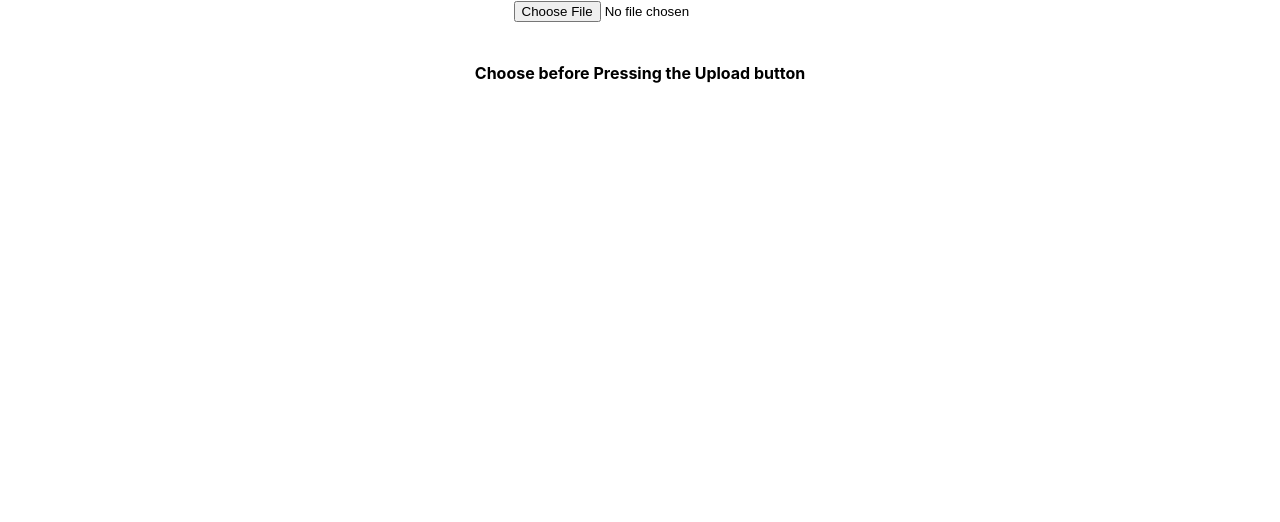
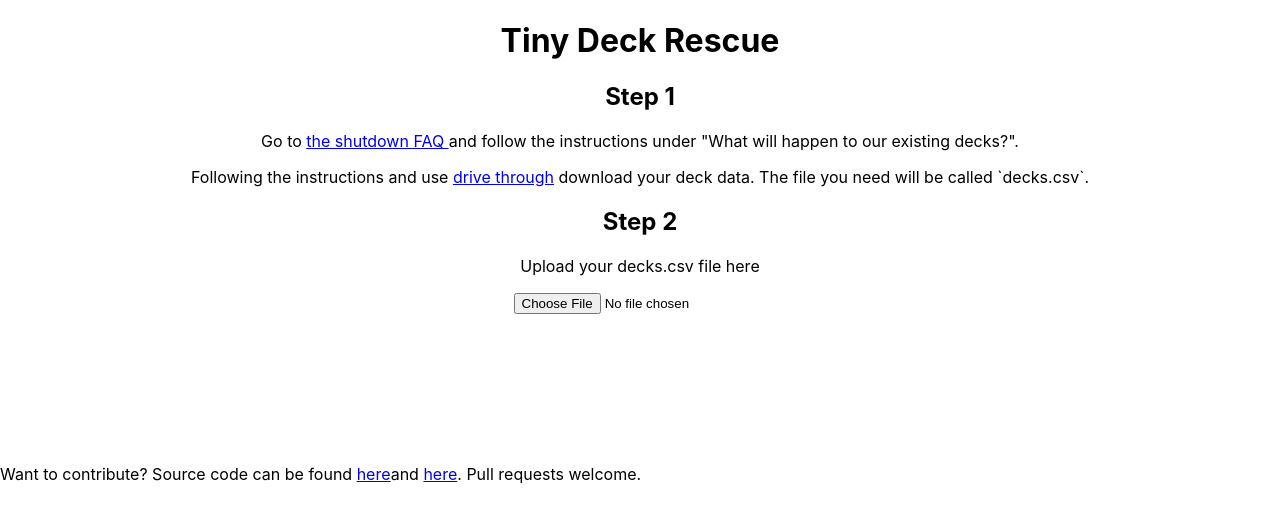
Before and after one commit to Samurai336/deck-loader, a React (Create React App) app: page / in a window 1280 px wide. Shown: the top 522 px of the page. Built offline with nearby package versions, Linux system fonts and the light colour scheme.

Commit message:
better instructions

```diff
--- a/src/App.css
+++ b/src/App.css
@@ -24,6 +24,18 @@
   color: white;
 }
 
+#header {
+  position: relative;
+  min-height: 150px;
+  text-align:center
+}
+
+#header-content {
+  position: absolute;
+  bottom: 0;
+}
+
+
 .App-link {
   color: #61dafb;
 }
--- a/src/App.js
+++ b/src/App.js
@@ -7,10 +7,18 @@ import { DecksContextProvider } from "./deckDataContext";
 function App() {
   return (
       <div className="App">
-      <DecksContextProvider>
-          <Uploader />
-          <DeckPack />
-      </DecksContextProvider>
+      <h1>Tiny Deck Rescue</h1>
+        <DecksContextProvider>
+            <Uploader />
+            <DeckPack />
+        </DecksContextProvider>
+        <div id="header">
+          <div id="header-content">
+            Want to contribute? Source code can be found <a href="https://github.com/Samurai336/DulingoDeckConverter">here</a>
+             and <a href="https://github.com/Samurai336/deck-loader"> here</a>. Pull requests welcome.
+          </div>
+
+        </div>
       </div>
   );
 }
--- a/src/components/deck.js
+++ b/src/components/deck.js
@@ -29,11 +29,10 @@ export default function Deck(props){
                 <img alt="deckCoverImage" src={coverImage} width="100px;" onError={i => i.target.style.display='none'} />
                 <br/>
                  <button onClick={() => setDeckContentVisible(!deckContentVisible)}>
-                   {name}
-                </button>
-								<br/>
-								<button id={name} onClick={downloadDeck}>
-									Download Deck
+                   Preview --> {name}
+                </button>{'   '}
+                <button id={name} onClick={downloadDeck}>
+									Download This Deck
                 </button>
             </div>
             );
--- a/src/components/uploader.js
+++ b/src/components/uploader.js
@@ -2,7 +2,6 @@ import TinyDeckConverter from '../clients/tinydeckconverterclient.js'
 import { useDeckData } from "../deckDataContext";
 import {ZipDecks} from "../converters/deckZipper"
 import React, {useState} from "react";
-
 
 
 export default function Uploader() {
@@ -37,29 +36,46 @@ export default function Uploader() {
     function fileData (){
         if(deckFile){
             return(
-            <div>
-            <h2>File Details:</h2>
-            <p>File Name: {deckFile.name}</p>
-            <p>File Type: {deckFile.type}</p>
-            <p>
-              Last Modified:{" "}
-              {deckFile.lastModifiedDate.toDateString()}
-            </p>
-            <button onClick={downloadAllDecks}>
+            <div max-width="400px" >
+						<h3>
+								You can now preview your Tiny Card Decks Below.
+							<br/>
+						</h3>
+							<h2>Step 3a</h2>
+							Click `Download All Decks` to download your deckdata and assets in a zip file.<br/>
+							The zip file, will contain each decks data as a JSON file and all your cards image resource will be in a folder called assets.
+							<br/>
+							<button onClick={downloadAllDecks}>
                 Download All Decks
-            </button>
+            	</button>
+							<h2>Step 3b</h2>
+							Download individual decks in a zip file by clicking `Download this Deck` next to each decks preview button.<br/>
+							The zip file, will contain that decks data as a JSON file and all its image resource will be in a folder called assets.
+							<br/>
           </div>
             );
         }
         return (
             <div>
             <br />
-            <h4>Choose before Pressing the Upload button</h4>
           </div>
         )
     }
     return (
         <div>
+        <h2>Step 1</h2>
+            <p>
+                Go to <a href="https://support.duolingo.com/hc/en-us/articles/360043909772"> the shutdown FAQ </a> and follow the instructions under "What will happen to our existing decks?".
+            </p>
+            <p>
+                Following the instructions and use <a href="https://drive-thru.duolingo.com/">drive through</a> download your deck data. The file you need will be called `decks.csv`.
+            </p>
+        <h2>
+            Step 2
+        </h2>
+            <p>
+                Upload your decks.csv file here
+            </p>
         <div>
             <input type="file" onChange={(e) => onFileChange(e)} />
         </div>
```
